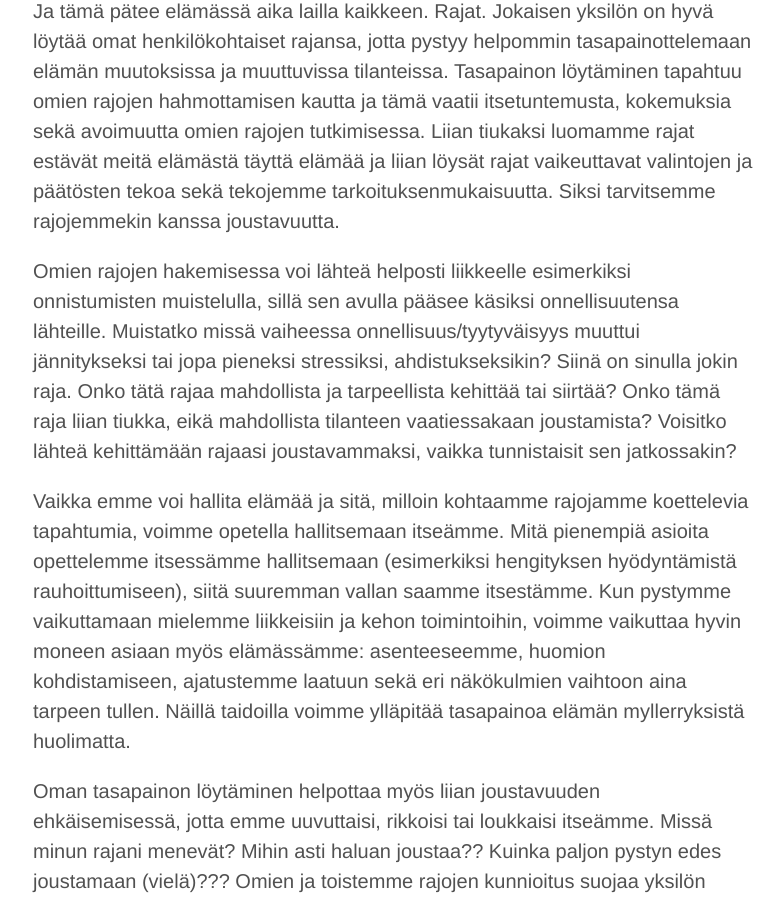
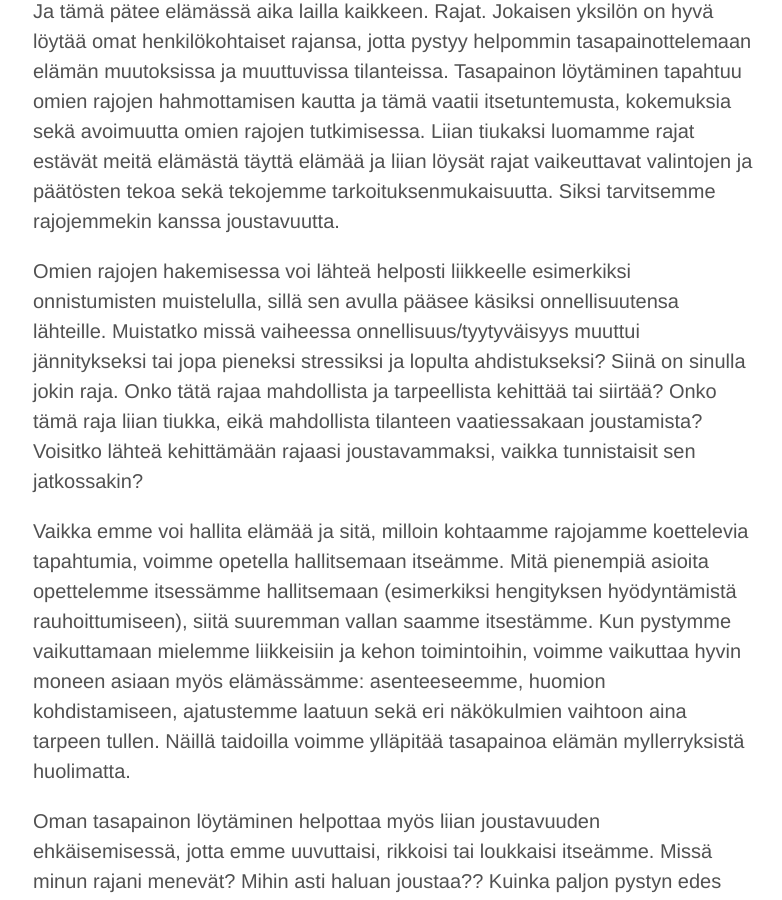
Before and after one commit to niinapiira/neppari.net, a Jekyll site: the page built from _posts/2016-03-17-tasapainoa-ja-joustavuutta-elamaan.md, in a window 1280 px wide and 900 px high, scrolled down 1491 px. Shown: the whole window, without its empty margins (247-1029 px from the left). Built offline with Jekyll 4.4.1, drawn with Linux system fonts in a browser that asks for light colours.

Commit message:
Updated 2016-03-17-tasapainoa-ja-joustavuutta-elamaan.md

```diff
--- a/_posts/2016-03-17-tasapainoa-ja-joustavuutta-elamaan.md
+++ b/_posts/2016-03-17-tasapainoa-ja-joustavuutta-elamaan.md
@@ -20,7 +20,7 @@
 
 Ja tämä pätee elämässä aika lailla kaikkeen. Rajat. Jokaisen yksilön on hyvä löytää omat henkilökohtaiset rajansa, jotta pystyy helpommin tasapainottelemaan elämän muutoksissa ja muuttuvissa tilanteissa. Tasapainon löytäminen tapahtuu omien rajojen hahmottamisen kautta ja tämä vaatii itsetuntemusta, kokemuksia sekä avoimuutta omien rajojen tutkimisessa. Liian tiukaksi luomamme rajat estävät meitä elämästä täyttä elämää ja liian löysät rajat vaikeuttavat valintojen ja päätösten tekoa sekä tekojemme tarkoituksenmukaisuutta. Siksi tarvitsemme rajojemmekin kanssa joustavuutta.
 
-Omien rajojen hakemisessa voi lähteä helposti liikkeelle esimerkiksi onnistumisten muistelulla, sillä sen avulla pääsee käsiksi onnellisuutensa lähteille. Muistatko missä vaiheessa onnellisuus/tyytyväisyys muuttui jännitykseksi tai jopa pieneksi stressiksi, ahdistukseksikin? Siinä on sinulla jokin raja. Onko tätä rajaa mahdollista ja tarpeellista kehittää tai siirtää? Onko tämä raja liian tiukka, eikä mahdollista tilanteen vaatiessakaan joustamista? Voisitko lähteä kehittämään rajaasi joustavammaksi, vaikka tunnistaisit sen jatkossakin?
+Omien rajojen hakemisessa voi lähteä helposti liikkeelle esimerkiksi onnistumisten muistelulla, sillä sen avulla pääsee käsiksi onnellisuutensa lähteille. Muistatko missä vaiheessa onnellisuus/tyytyväisyys muuttui jännitykseksi tai jopa pieneksi stressiksi ja lopulta ahdistukseksi? Siinä on sinulla jokin raja. Onko tätä rajaa mahdollista ja tarpeellista kehittää tai siirtää? Onko tämä raja liian tiukka, eikä mahdollista tilanteen vaatiessakaan joustamista? Voisitko lähteä kehittämään rajaasi joustavammaksi, vaikka tunnistaisit sen jatkossakin?
 
 Vaikka emme voi hallita elämää ja sitä, milloin kohtaamme rajojamme koettelevia tapahtumia, voimme opetella hallitsemaan itseämme. Mitä pienempiä asioita opettelemme itsessämme hallitsemaan (esimerkiksi hengityksen hyödyntämistä rauhoittumiseen), siitä suuremman vallan saamme itsestämme. Kun pystymme vaikuttamaan mielemme liikkeisiin ja kehon toimintoihin, voimme vaikuttaa hyvin moneen asiaan myös elämässämme: asenteeseemme, huomion kohdistamiseen, ajatustemme laatuun sekä eri näkökulmien vaihtoon aina tarpeen tullen. Näillä taidoilla voimme ylläpitää tasapainoa elämän myllerryksistä huolimatta.
 
```
